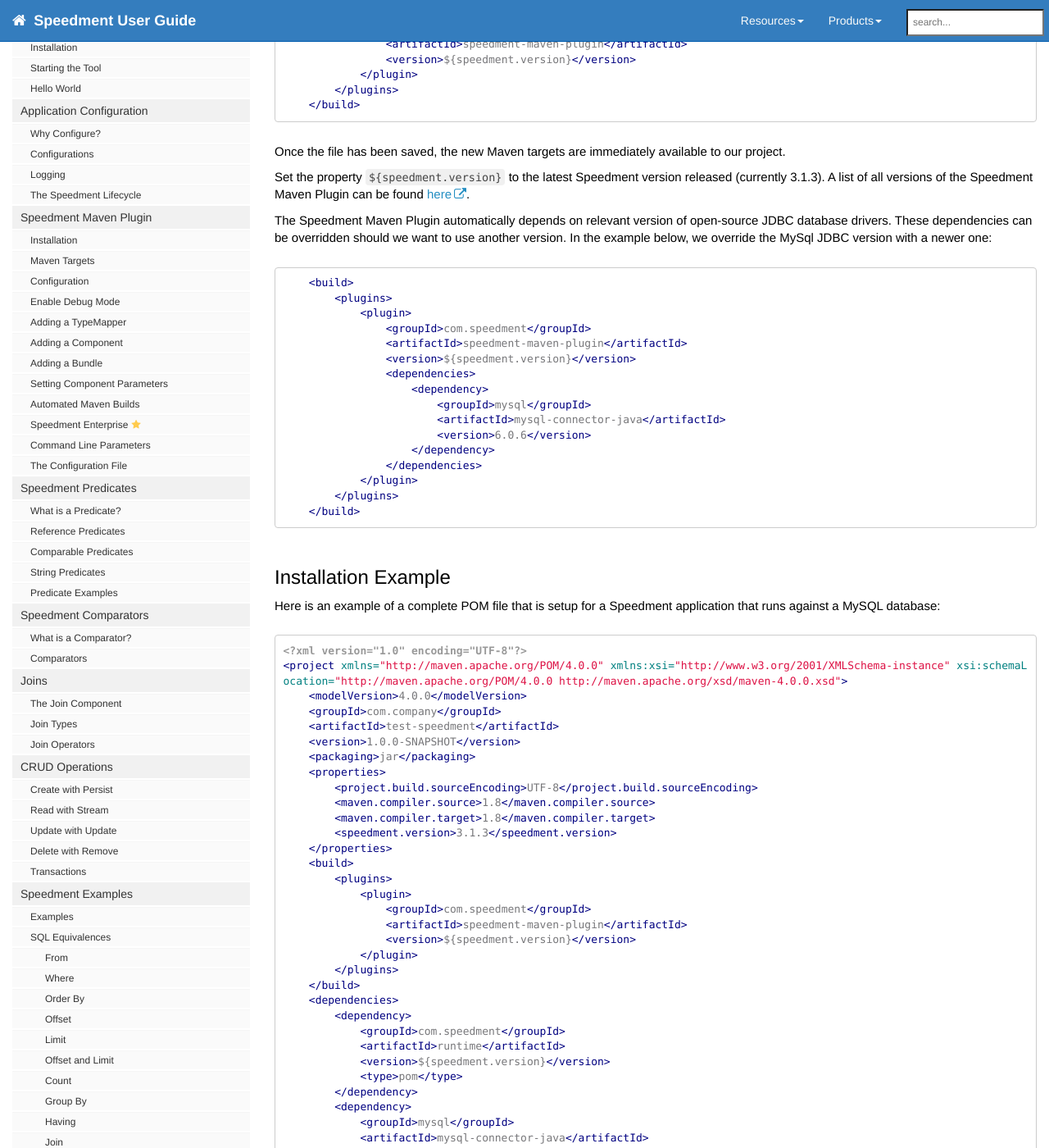
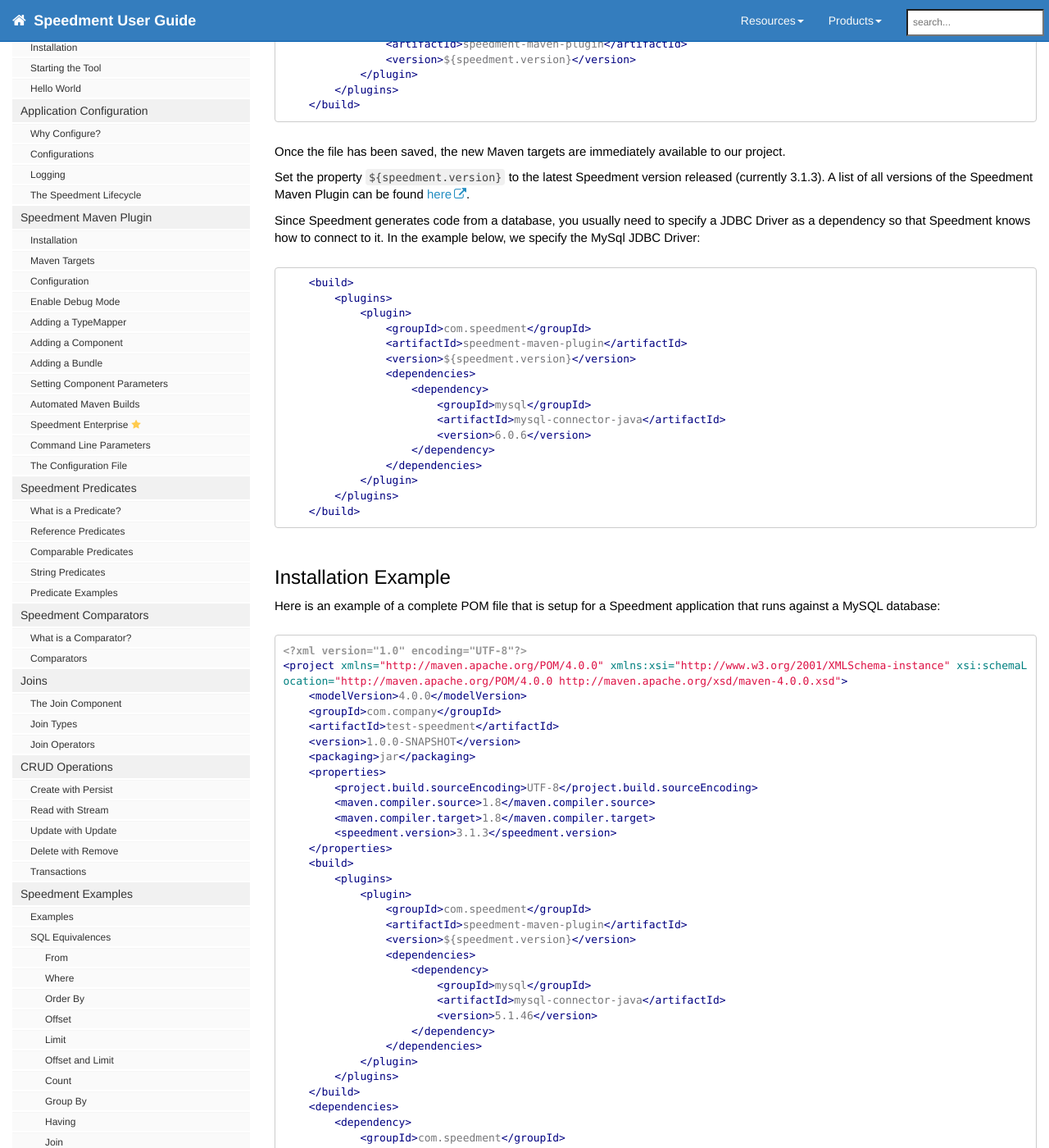
Before and after one commit to speedment/speedment-doc, a Jekyll site: the page built from pages/maven.md, in a window 1280 px wide and 1400 px high, scrolled down 323 px. Shown: the whole window at 82% size. Built offline with Jekyll 4.4.1, drawn with Linux system fonts in a browser that asks for light colours; nearby versions of some CDN libraries; comment, search, counter and statistics services are not loaded.

Commit message:
JDBC depenencies and the speedment-maven-plugin

````diff
--- a/pages/maven.md
+++ b/pages/maven.md
@@ -31,8 +31,7 @@
 
 Set the property `${speedment.version}` to the latest Speedment version released (currently {{ site.data.speedment.version }}). A list of all versions of the Speedment Maven Plugin can be found [here](https://search.maven.org/#search%7Cgav%7C1%7Cg%3A%22com.speedment%22%20AND%20a%3A%22speedment-maven-plugin%22).
 
-
-The Speedment Maven Plugin automatically depends on relevant version of open-source JDBC database drivers. These dependencies can be overridden should we want to use another version. In the example below, we override the MySql JDBC version with a newer one:
+Since Speedment generates code from a database, you usually need to specify a JDBC Driver as a dependency so that Speedment knows how to connect to it. In the example below, we specify the MySql JDBC Driver:
 
 ``` xml
     <build>
@@ -52,7 +51,6 @@
         </plugins>
     </build>
 ```
-
 
 ## Installation Example
 
@@ -78,6 +76,13 @@
                 <groupId>com.speedment</groupId>
                 <artifactId>speedment-maven-plugin</artifactId>
                 <version>${speedment.version}</version>
+                <dependencies>
+                    <dependency>
+                        <groupId>mysql</groupId>
+                        <artifactId>mysql-connector-java</artifactId>
+                        <version>5.1.46</version>
+                    </dependency>
+                </dependencies>
             </plugin>
         </plugins>
     </build>
@@ -91,7 +96,7 @@
         <dependency>
             <groupId>mysql</groupId>
             <artifactId>mysql-connector-java</artifactId>
-            <version>5.1.40</version>
+            <version>5.1.46</version>
         </dependency>
     </dependencies>
 </project>
````
